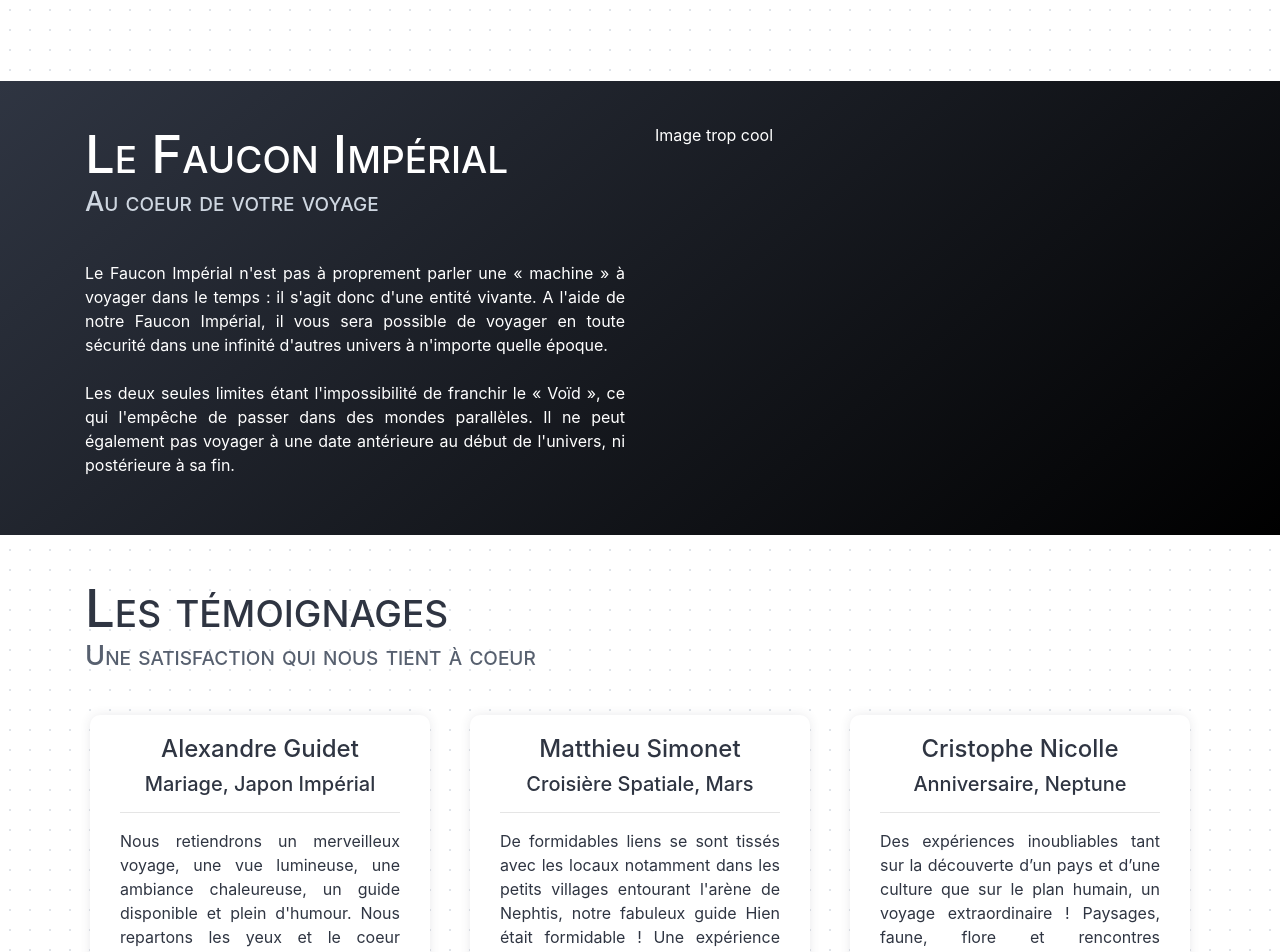
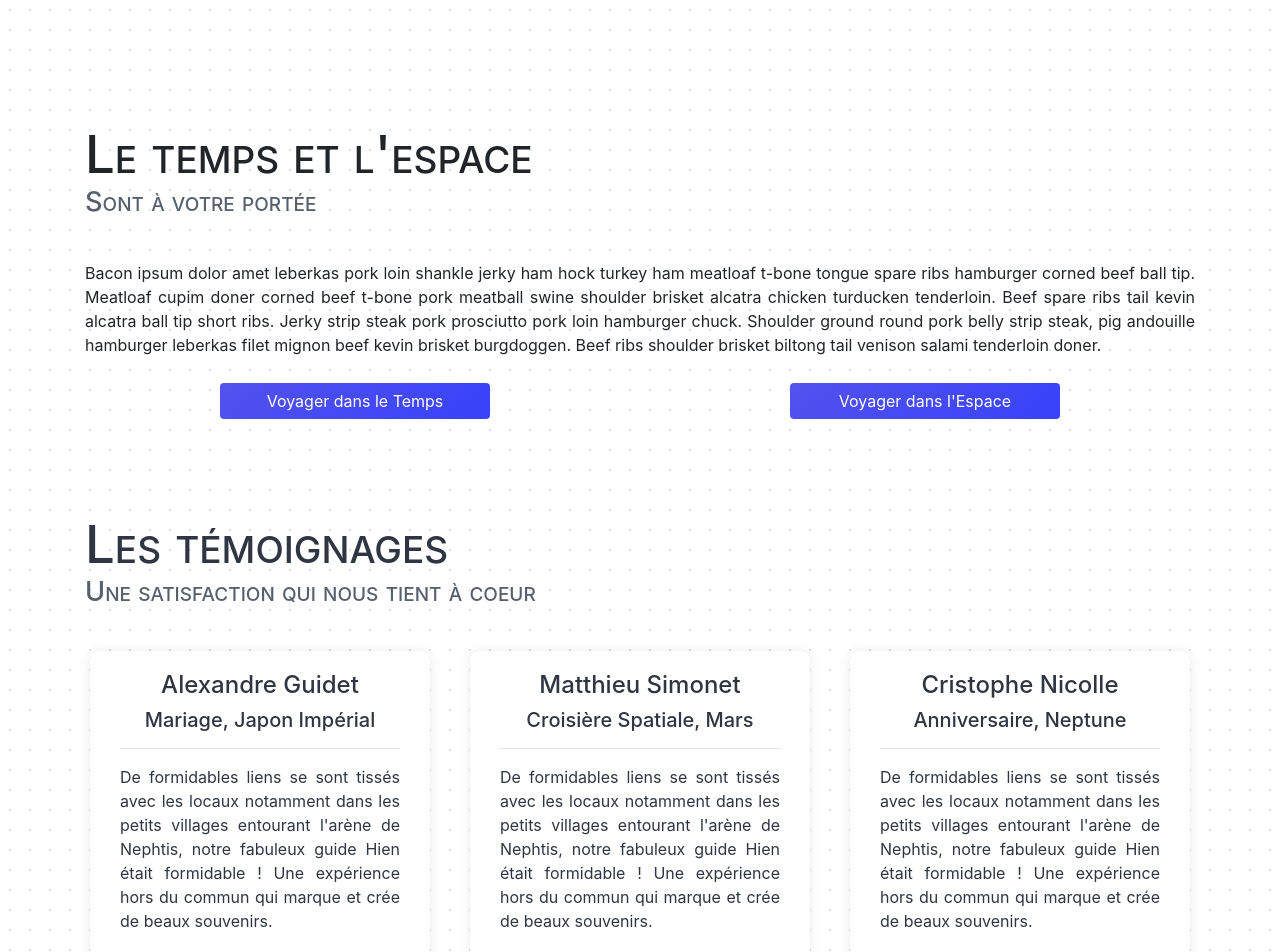
Before and after one commit to SkydeFR/TMP, a React (Create React App) app: page /~temoins/ in a window 1280 px wide. Shown: the part 340-1292 px from the top of the page. Built offline with nearby package versions, Linux system fonts and the light colour scheme.

Commit message:
Diverses modifications (structure et CSS)

```diff
--- a/src/Components/Connect/Connect.js
+++ b/src/Components/Connect/Connect.js
@@ -21,7 +21,7 @@ class Connect extends Component {
         <h2 class="sous-titre">Accédez à votre espace personnel</h2>
 
 
-        <section id="connexion">
+        <section id="connexion" class="dark-theme">
           <Container>
             <Row>
               <Col>
--- a/src/Components/Home/Home.js
+++ b/src/Components/Home/Home.js
@@ -1,5 +1,5 @@
 import React, { Component } from 'react';
-import { Container, Row, Col } from 'reactstrap';
+import { Container, Row, Col, Button } from 'reactstrap';
 import './Home.css';
 
 class Home extends Component {
@@ -7,24 +7,26 @@ class Home extends Component {
     return (
       <div>
         <h1>WSC Event</h1>
-        <h2 class="sous-titre">Revivez l'Histoire. Vivez la vôtre.</h2>
-        <section id="faucon-imperial">
+        <h2 class="sous-titre">Votre voyage commence maintenant</h2>
+        <section id="voyages" class="dark-theme">
           <Container>
             <Row>
               <Col>
-                <h2>Le Faucon Impérial</h2>
-                <h3>Au coeur de votre voyage</h3>
-                <p>Le Faucon Impérial n'est pas à proprement parler une « machine » à voyager dans le temps : il s'agit donc d'une entité vivante.
-                  A l'aide de notre Faucon Impérial, il vous sera possible de voyager en toute sécurité dans une infinité d'autres univers à n'importe quelle époque.
-                  <br /><br />
-                  Les deux seules limites étant l'impossibilité de franchir le « Voïd », ce qui l'empêche de passer dans des mondes parallèles.
-                  Il ne peut également pas voyager à une date antérieure au début de l'univers, ni postérieure à sa fin.</p>
-              </Col>
-              <Col>
-                Image trop cool
+                <h2>Le temps et l'espace</h2>
+                <h3>Sont à votre portée</h3>
+                <p>
+                  Bacon ipsum dolor amet leberkas pork loin shankle jerky ham hock turkey ham meatloaf t-bone tongue spare ribs hamburger corned beef ball tip. Meatloaf cupim doner corned beef t-bone pork meatball swine shoulder brisket alcatra chicken turducken tenderloin. Beef spare ribs tail kevin alcatra ball tip short ribs. Jerky strip steak pork prosciutto pork loin hamburger chuck. Shoulder ground round pork belly strip steak, pig andouille hamburger leberkas filet mignon beef kevin brisket burgdoggen. Beef ribs shoulder brisket biltong tail venison salami tenderloin doner.
+                </p>
               </Col>
             </Row>
-
+            <Row>
+              <Col className='text-center'>
+                <Button>Voyager dans le Temps</Button>
+              </Col>
+              <Col className='text-center'>
+                <Button>Voyager dans l'Espace</Button>
+              </Col>
+            </Row>
           </Container>
         </section>
 
@@ -40,17 +42,17 @@ class Home extends Component {
               <Col className="temoignage">
                 <h4 class="temoignage-nom">Alexandre Guidet</h4>
                 <h5 class="temoignage-destination">Mariage, Japon Impérial</h5>
-                <hr />
+                <hr/>
 
                 <p>
-                  Nous retiendrons un merveilleux voyage, une vue lumineuse, une ambiance chaleureuse, un guide disponible et plein d'humour. Nous repartons les yeux et le coeur remplis de beaux souvenirs
+                  De formidables liens se sont tissés avec les locaux notamment dans les petits villages entourant l'arène de Nephtis, notre fabuleux guide Hien était formidable ! Une expérience hors du commun qui marque et crée de beaux souvenirs.
                 </p>
               </Col>
 
               <Col className="temoignage">
                 <h4 class="temoignage-nom">Matthieu Simonet</h4>
                 <h5 class="temoignage-destination">Croisière Spatiale, Mars</h5>
-                <hr />
+                <hr/>
                 <p>
                   De formidables liens se sont tissés avec les locaux notamment dans les petits villages entourant l'arène de Nephtis, notre fabuleux guide Hien était formidable ! Une expérience hors du commun qui marque et crée de beaux souvenirs.
                 </p>
@@ -59,9 +61,9 @@ class Home extends Component {
               <Col className="temoignage">
                 <h4 class="temoignage-nom">Cristophe Nicolle</h4>
                 <h5 class="temoignage-destination">Anniversaire, Neptune</h5>
-                <hr />
+                <hr/>
                 <p>
-                  Des expériences inoubliables tant sur la découverte d’un pays et d’une culture que sur le plan humain, un voyage extraordinaire ! Paysages, faune, flore et rencontres exceptionnelles. Voyage très riche à tous points de vue.
+                  De formidables liens se sont tissés avec les locaux notamment dans les petits villages entourant l'arène de Nephtis, notre fabuleux guide Hien était formidable ! Une expérience hors du commun qui marque et crée de beaux souvenirs.
                 </p>
               </Col>
             </Row>
@@ -69,7 +71,7 @@ class Home extends Component {
           </Container>
         </section>
 
-        <section id="equipe">
+        <section id="equipe" class="blue-theme">
           <Container>
             <Row>
               <Col>
--- a/src/Components/Register/Register.js
+++ b/src/Components/Register/Register.js
@@ -71,7 +71,7 @@ class Register extends Component {
                 <h1>Inscription</h1>
                 <h2 class="sous-titre">Rejoignez l'aventure WSC</h2>
 
-                <section id="inscription">
+                <section id="inscription" class="dark-theme">
                     <Container>
                         <Row>
                             <Col>
```
